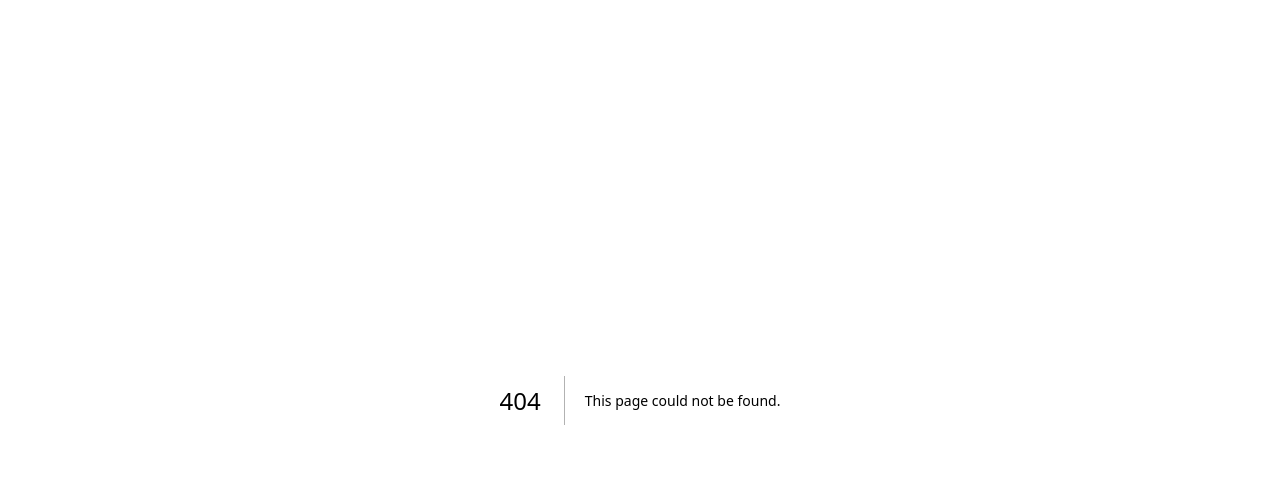
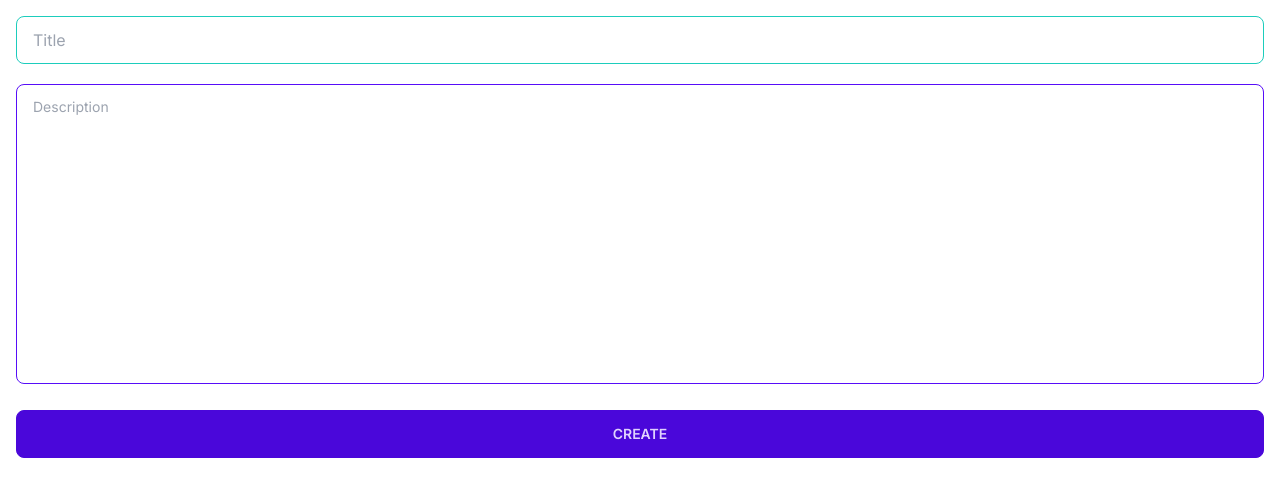
Before and after one commit to Forellko/todolist, a Next.js app: page /create in a window 1280 px wide. Before the commit this address had no page. Shown: the top 496 px of the page. Built offline with nearby package versions, Linux system fonts and the light colour scheme.

Commit message:
Add Create page

```diff
--- a/src/app/(components)/TodoItem/index.tsx
+++ b/src/app/(components)/TodoItem/index.tsx
@@ -10,7 +10,7 @@ interface TodoItemProps {
 
 function TodoItem({ item }: TodoItemProps) {
   return (
-    <div className="card bg-base-100 shadow-xl w-full">
+    <div className="card bg-base-100 shadow-xl w-full min-h-[300px]">
       <div className="card-body">
         <h2 className="card-title">{item.title}</h2>
         <p className="break-words">{item.description}</p>
--- /dev/null
+++ b/src/app/create/page.tsx
@@ -0,0 +1,39 @@
+'use client';
+import { useRouter } from 'next/navigation';
+import React, { useState } from 'react';
+
+function CreatePage() {
+  const [title, setTitle] = useState('');
+  const [description, setDescription] = useState('');
+  const { push } = useRouter();
+
+  const handleCreateTodo = () => {
+    push('/');
+  };
+
+  return (
+    <div className="w-full p-4">
+      <input
+        type="text"
+        placeholder="Title"
+        className="input input-bordered input-accent w-full"
+        onChange={(event) => setTitle(event.target.value)}
+        value={title}
+      />
+      <textarea
+        className="textarea textarea-primary mt-5 w-full resize-none h-[300px]"
+        placeholder="Description"
+        onChange={(event) => setDescription(event.target.value)}
+        value={description}
+      ></textarea>
+      <button
+        onClick={() => handleCreateTodo()}
+        className="btn btn-active btn-primary w-full mt-5"
+      >
+        Create
+      </button>
+    </div>
+  );
+}
+
+export default CreatePage;
```
